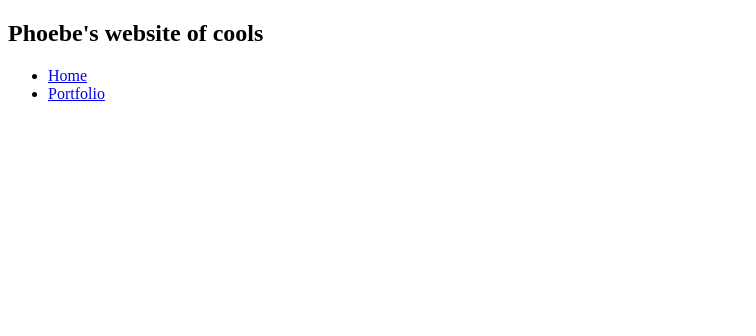
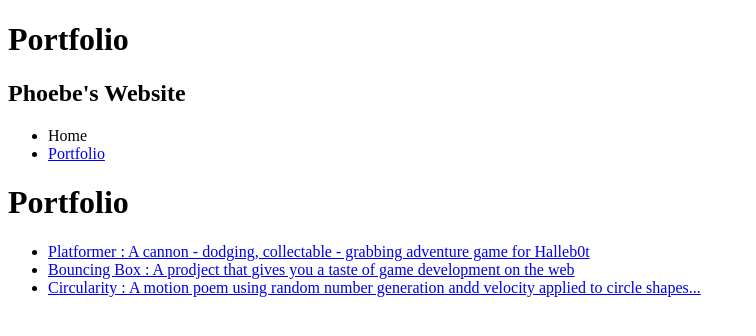
Before and after one commit to PPatin0/PPatin0.gethub.io, a plain HTML site: page portfolio.html in a window 1280 px wide. Shown: the whole page, without its empty margins (0-756 px from the left). Drawn offline with Linux system fonts and the light colour scheme.

Commit message:
“update”

```diff
--- a/portfolio.html
+++ b/portfolio.html
@@ -1,22 +1,35 @@
 <!DOCTYPE HTML>
 <html>
     <head>
-        <title>This tis be good</title>
+        <title>Phoebe's mind?</title>
+        <h1>Portfolio</h1>
+    <link rel="stylesheet" herf="style.css">
+
     </head>
 
-    <body>
   <div id="all-contents">
+
     <nav>
-                <h1>Phoebe's website of cools</h1>
-            <ul id="nav-ul">
+      <div class="content">
+        <h1>Phoebe's Website</h1>
+        <ul id="nav-li">
           <li class="nav-li">
-                <a class="nav-a" href="index.html">Home</a>
+          <a class="nav-a" herf="index.html">Home</a>
           </li>
           <li class="nav-li">
             <a class="nav-a" href="portfolio.html">Portfolio</a>
           </li>
         </ul>
+      </div>
     </nav>
+    <main>
+      <div class="content">
+        <h1>Portfolio</h1>
+        <ul id="portfolio">
+          <li><a href="projects/platformer/">Platformer : A cannon - dodging, collectable - grabbing adventure game for Halleb0t</a></li>
+          <li><a href="projects/bouncing-box/">Bouncing Box : A prodject that gives you a taste of game development on the web </a></li>
+          <li><a href="projects/circularity/">Circularity : A motion poem using random number generation andd velocity applied to circle shapes...</a></li>
+        </ul>
       </div>
-    </body>
+    </main>
 </html>
```
Lines whose indentation alone changed are shown as unchanged.
